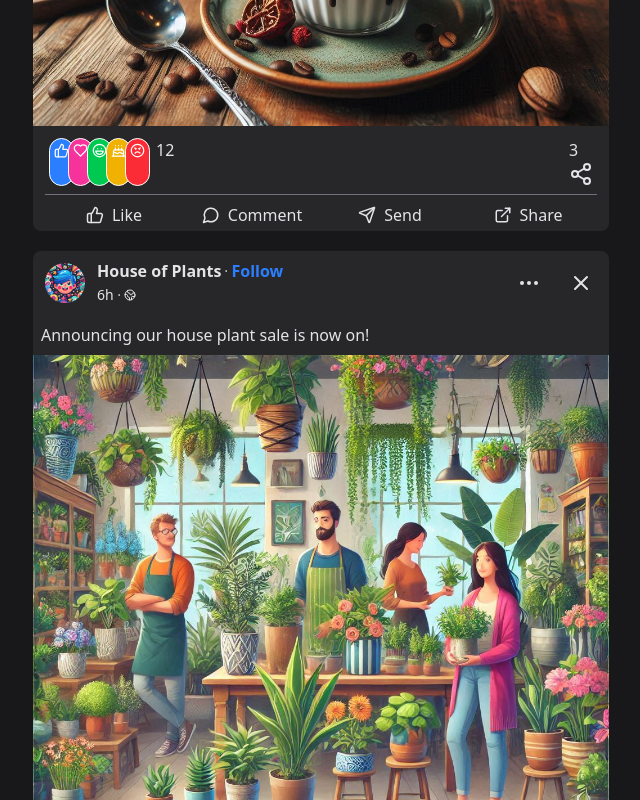
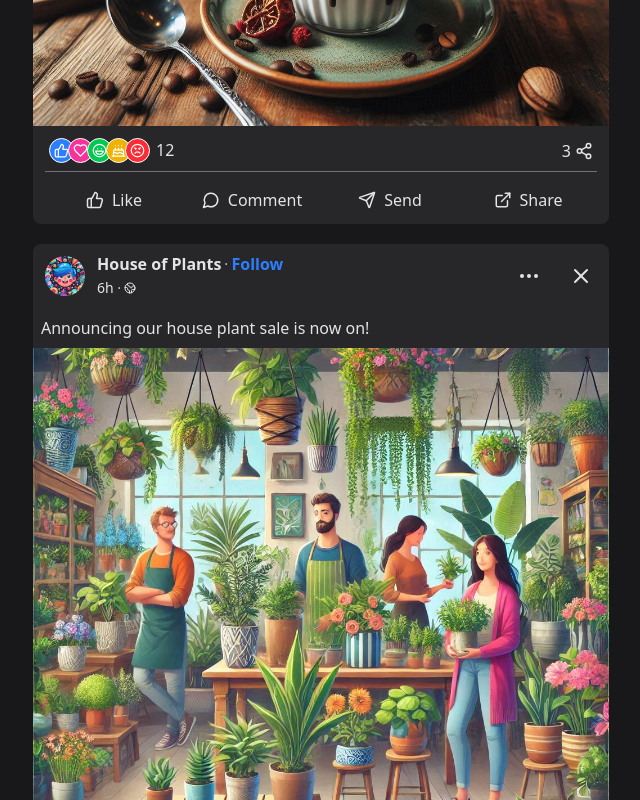
Before and after one commit to FredH2O/facebook-content-feed, a React (Vite) app: page / in a window 1280 px wide. Shown: the part 780-1580 px from the top of the page, without its empty margins (319-959 px from the left). Built offline with nearby package versions, Linux system fonts and the light colour scheme.

Commit message:
Trying to filter out reactions but failed

```diff
--- a/src/components/ContentBody.jsx
+++ b/src/components/ContentBody.jsx
@@ -2,11 +2,12 @@ import dummyPost from "../data/DummyPost.json";
 import PostedContent from "./PostedContent/PostedContent";
 
 const ContentBody = () => {
+  console.log(dummyPost);
   return (
     <section className="container m-auto">
-      {dummyPost.map((userId, id) => (
+      {dummyPost.map((userId) => (
         <PostedContent
-          key={id}
+          key={userId.id}
           name={userId.name}
           message={userId.message}
           img={userId.img}
--- a/src/components/PostedContent/PostedContent.jsx
+++ b/src/components/PostedContent/PostedContent.jsx
@@ -37,6 +37,8 @@ const action = [
 ];
 
 const reactionIcon = [ThumbsUp, Heart, Laugh, Cake, Angry];
+// const randomReaction = Math.floor(Math.random() * reactionIcon.length);
+// console.log(randomReaction);
 
 const PostedContent = ({
   name,
@@ -49,7 +51,7 @@ const PostedContent = ({
   official,
 }) => {
   return (
-    <div className="max-w-xl justify-self-center text-zinc-200 mt-5 bg-zinc-800 rounded-lg">
+    <div className="max-w-xl justify-self-center text-zinc-200 my-5 bg-zinc-800 rounded-lg">
       {/* user's details here */}
       <div className="grid grid-cols-[9fr_1fr] w-full items-center p-2 place-items-center">
         <div className="flex flex-row w-full justify-self-start">
@@ -101,6 +103,7 @@ const PostedContent = ({
         <div className="flex flex-row -space-x-1.5">
           {reactionIcon.map((Icon, index) => (
             <div
+              key={index}
               className={`text-white ${
                 Icon === ThumbsUp
                   ? "bg-blue-500"
@@ -115,7 +118,7 @@ const PostedContent = ({
                   : null
               }  border rounded-full p-1`}
             >
-              <Icon key={index} size={15} className="hover:cursor-pointer" />
+              <Icon size={15} className="hover:cursor-pointer" />
             </div>
           ))}
 
@@ -126,14 +129,17 @@ const PostedContent = ({
         </div>
 
         {/* shares */}
-        <div className="justify-self-end">
+        <div
+          className="justify-self-end flex flex-row gap-1 justify-center items-center"
+          title="Shares"
+        >
           <p>{shares}</p>
-          <Share2 />
+          <Share2 size={18} />
         </div>
       </div>
 
       <div className="">
-        <ul className="flex flex-row justify-between px-3">
+        <ul className="flex flex-row justify-between px-3 py-2">
           {action.map((item, index) => (
             <li
               onClick={() => console.log("clicked")}
```
